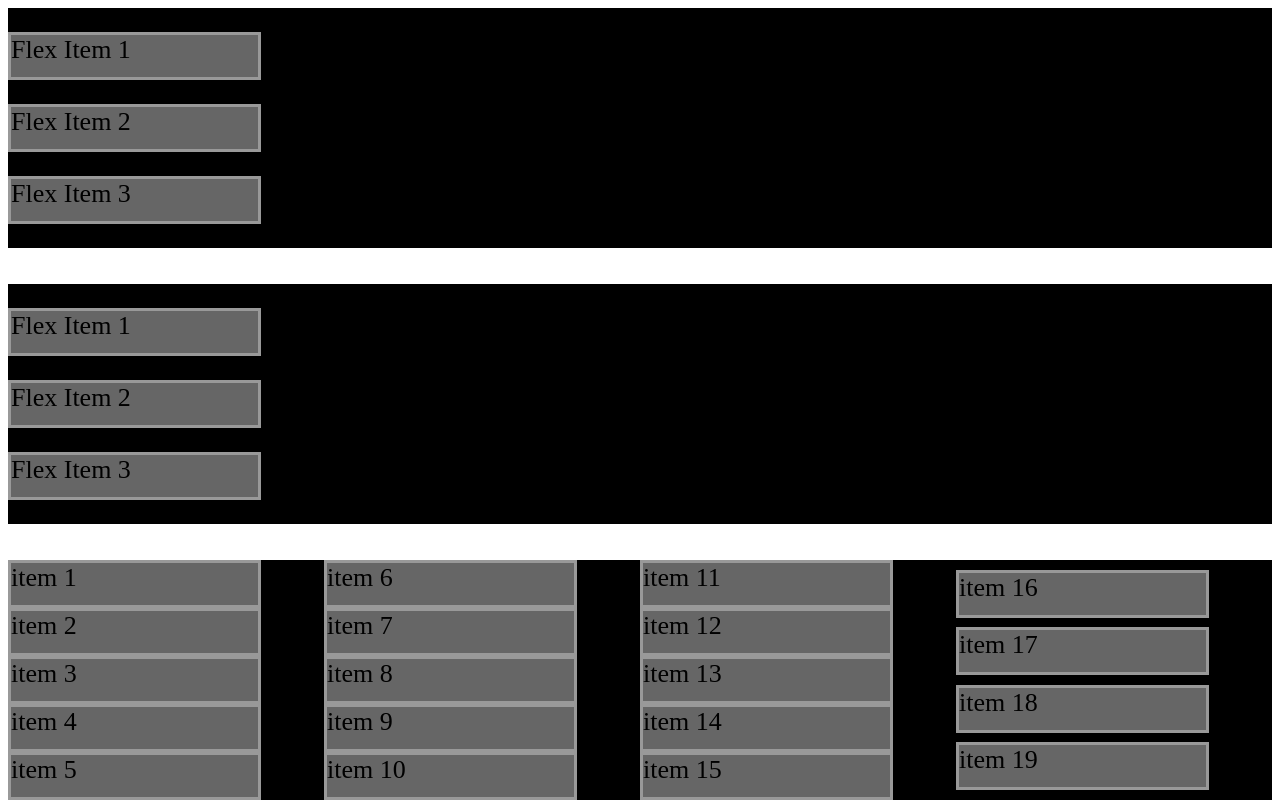
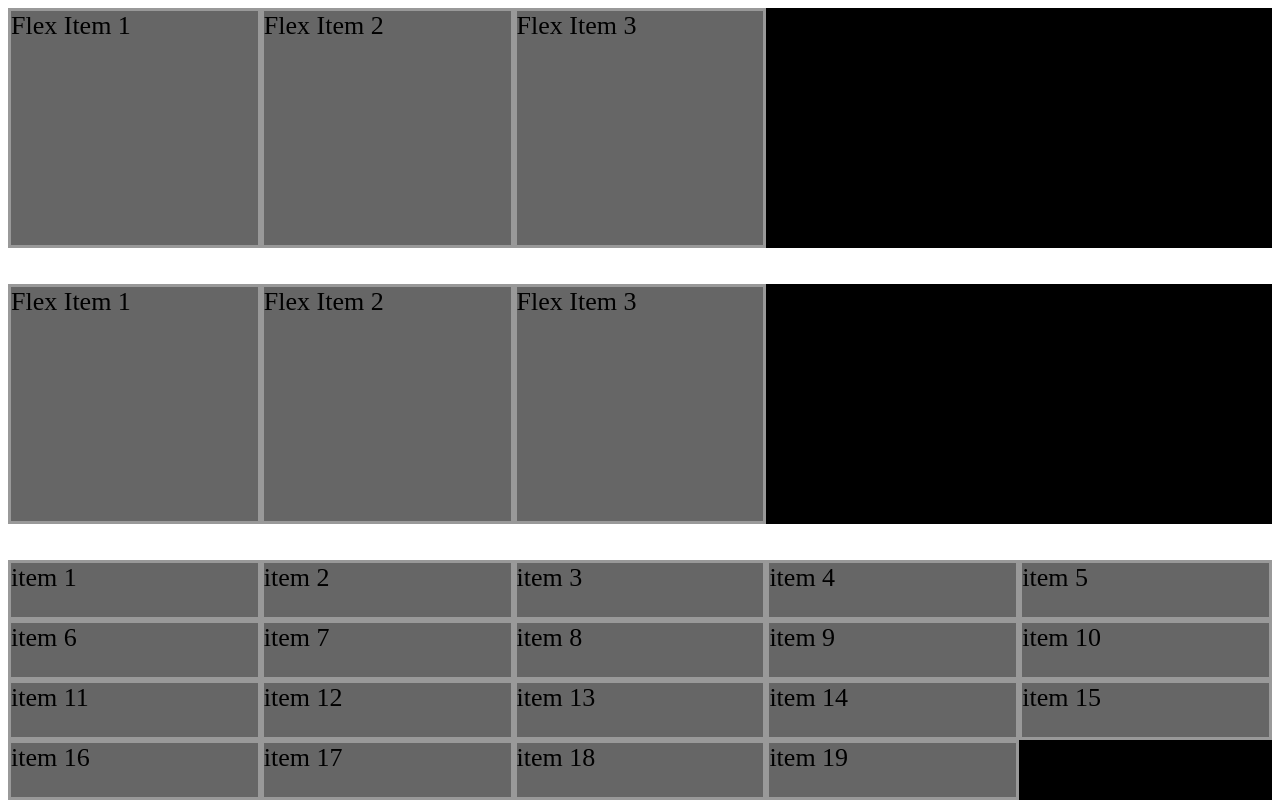
Before and after one commit to JoelSilvi/Css-flexbox, a plain HTML site: page index.html in a window 1280 px wide. Drawn offline with Linux system fonts and the light colour scheme.

Commit message:
align-items align-content

```diff
--- a/index.html
+++ b/index.html
@@ -23,22 +23,35 @@
       display: flex;
       font-size: 26px;
       flex-direction: row-reverse;
-      /* column | column-reverse | row | row-reverse */
+      /* row | row-reverse | column | column-reverse el primer valor es el que aplica por defecto  */
       flex-wrap: wrap-reverse;
-      /* nowrap | wrap | wrap-reverse */
+      /* nowrap | wrap | wrap-reverse el primer valor es el que aplica por defecto */
       /* flex-flow shorthand de flex-direction y flex-wrap */
-      flex-flow: column wrap;
-      justify-content: space-evenly;
+      flex-flow: row wrap;
+      justify-content: flex-start;
       /* Define la alineación de los elementos hijos, respecto del eje principal */
-      /* flex-start | center | flex-end | space-between | space-around | space-evenly */
+      /* flex-start | center | flex-end | space-between | space-around | space-evenly el primer valor es el que aplica por defecto */
+
+      align-items: stretch;
+      /* Define la alineación de los hijos en el eje transversal (cross axis), dentro de cada línea que se genere*/
+      /* stretch | flex-start | flex-end | center | baseline  */
+      align-content: stretch;
+      /* Define la alineación de los hijos en el eje transversal (cross axis), NO funciona cuando los hijos están en una sola línea (se activa con WRAP o WRAP-REVERSE)*/
+      /* flex-start | flex-end | center | space-between | space-around | space-evenly | stretch */
+
     }
 
     .item {
       border: medium solid #999;
       background-color: #666;
       width: 20%;
-      height: 20%;
+      /* height: 20%; */
     }
+
+    /* .item:nth-child(2),
+    .item:nth-child(17) {
+      font-size: 36px;
+    } */
   </style>
 </head>
 
```
Also changed, not shown: 1 other file.
